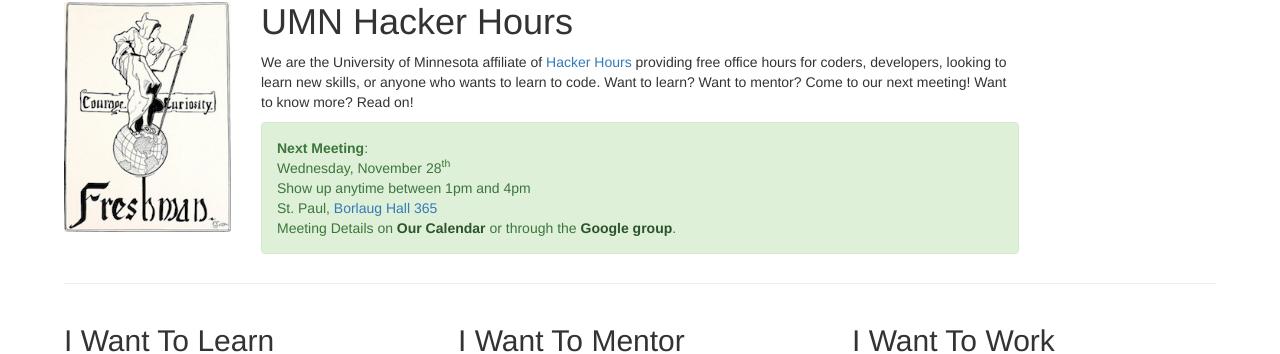
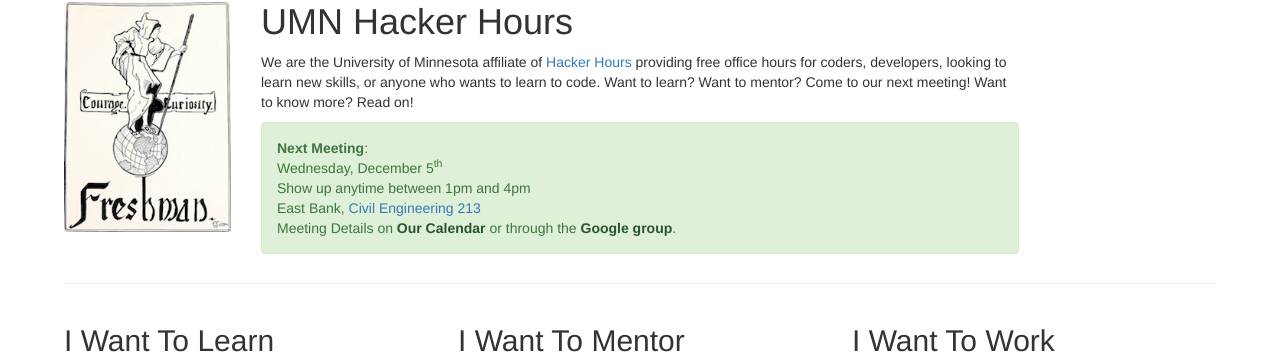
Before and after one commit to umnhackerhours/umnhackerhours.github.io, a Jekyll site: the page built from index.markdown, in a window 1280 px wide. Shown: the part 154-508 px from the top of the page. Built offline with Jekyll 4.4.1, drawn with Linux system fonts in a browser that asks for light colours.

Commit message:
Update next meeting

```diff
--- a/index.markdown
+++ b/index.markdown
@@ -13,11 +13,11 @@ description: Home
       <div class="alert alert-success" role="alert">
         <a class="anchor" id="next_meeting"></a>
         <strong>Next Meeting</strong>:<br />
-        Wednesday, November 28<sup>th</sup><br />
+        Wednesday, December 5<sup>th</sup><br />
         Show up anytime between 1pm and 4pm<br />
-        <!-- East Bank, <a href="https://roomsearch.umn.edu/roomsearch/#/rooms/b0b85352-6f5d-4165-9361-39bc6d32adc2">Civil Engineering 213</a><br /> -->
+        East Bank, <a href="https://roomsearch.umn.edu/roomsearch/#/rooms/b0b85352-6f5d-4165-9361-39bc6d32adc2">Civil Engineering 213</a><br />
         <!-- West Bank, <a href="https://roomsearch.umn.edu/roomsearch/#/rooms/8eb3e115-93bc-4173-b680-30f200e00cf0">Social Sciences 278</a><br /> -->
-        St. Paul, <a href="https://roomsearch.umn.edu/roomsearch/#/rooms/236c88ec-0616-496e-bdfa-7d3b96ee9e33">Borlaug Hall 365</a><br />
+        <!-- St. Paul, <a href="https://roomsearch.umn.edu/roomsearch/#/rooms/236c88ec-0616-496e-bdfa-7d3b96ee9e33">Borlaug Hall 365</a><br /> -->
 
         Meeting Details on <a class="alert-link" href="https://www.google.com/calendar/embed?src=umn.edu_ii9odmho4m63bsq19879mu0iis%40group.calendar.google.com&ctz=America/Chicago">Our Calendar</a> or through the <a class="alert-link" href='https://groups.google.com/a/umn.edu/d/hackerhours'>Google group</a>.
       </div>
```
